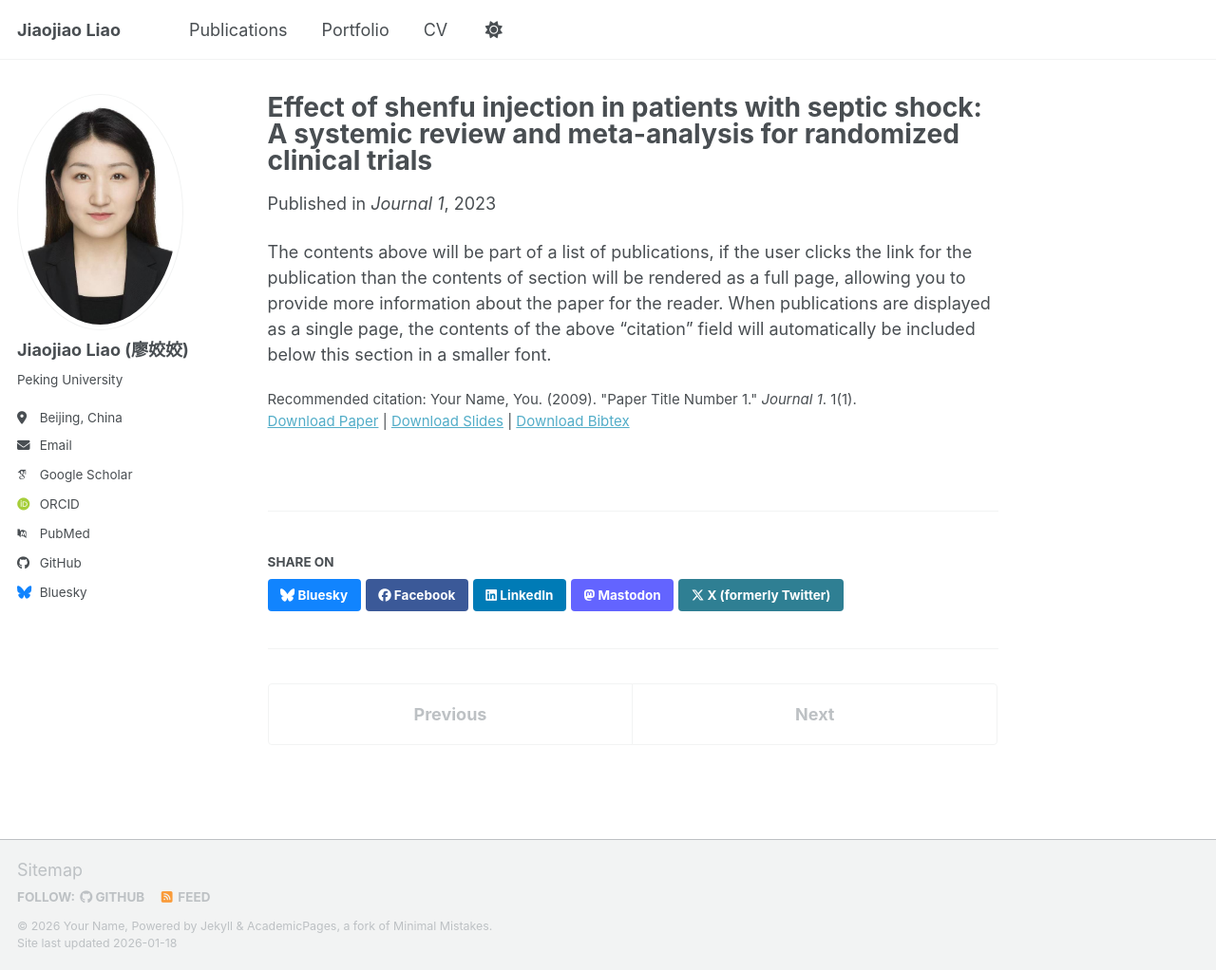
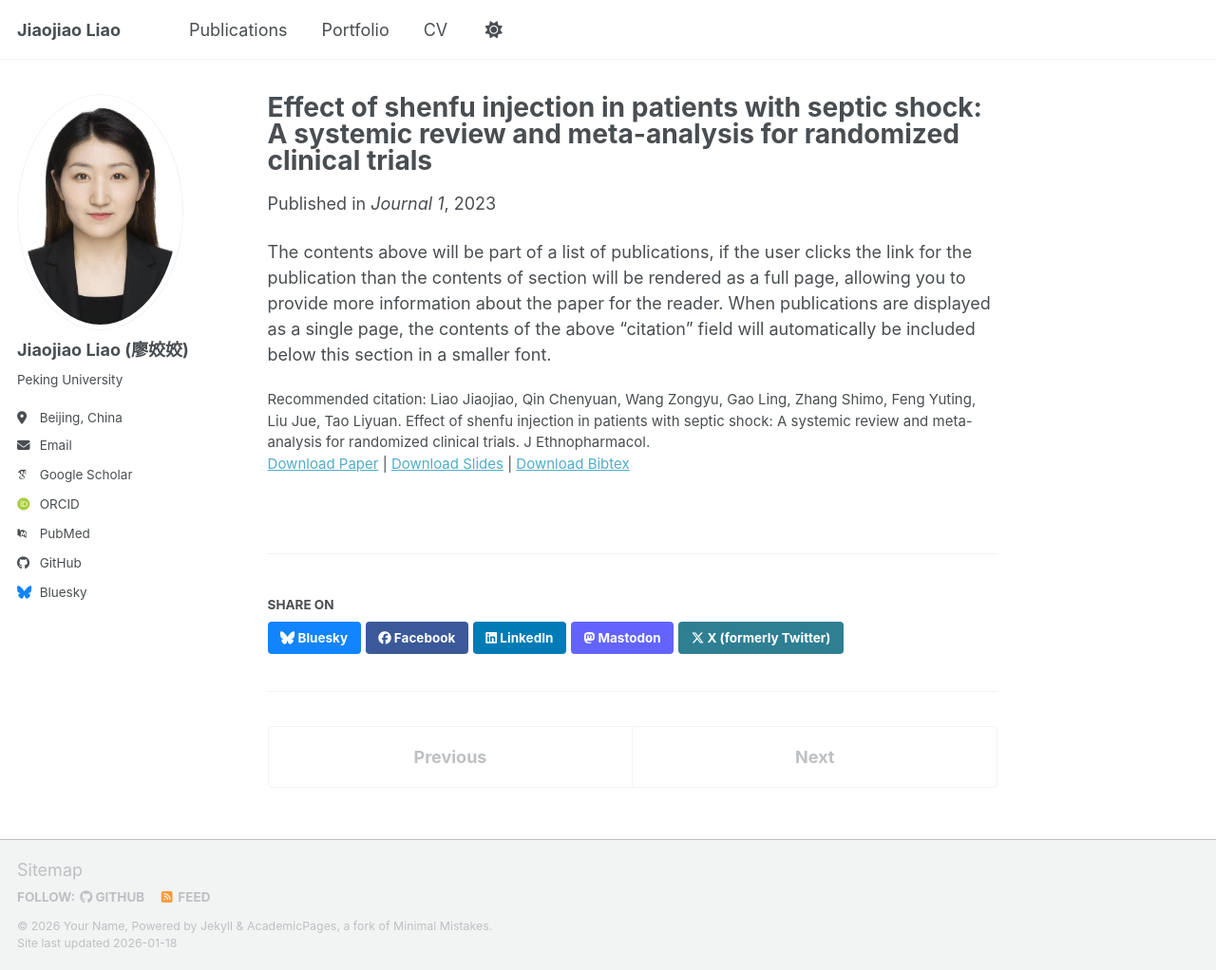
Before and after one commit to jessie-lj/jessie-lj.github.io, a Jekyll site: the page built from _publications/2009-10-01-paper-title-number-1.md, in a window 1280 px wide and 1022 px high. Shown: the whole window at 95% size. Built offline with Jekyll 4.4.1, drawn with Linux system fonts in a browser that asks for light colours; some web fonts are replaced; a script bundle is joined from its source files by our own code; library files that are not in the unit come from our copies.

Commit message:
Update 2009-10-01-paper-title-number-1.md

```diff
--- a/_publications/2009-10-01-paper-title-number-1.md
+++ b/_publications/2009-10-01-paper-title-number-1.md
@@ -1,6 +1,6 @@
 ---
 title: "Effect of shenfu injection in patients with septic shock: A systemic review and meta-analysis for randomized clinical trials"
-collection: publications
+collection: Journal of Ethnopharmacology
 category: manuscripts
 permalink: /publication/2009-10-01-paper-title-number-1
 excerpt: 'This paper is about the number 1. The number 2 is left for future work.'
@@ -9,6 +9,6 @@
 slidesurl: 'https://academicpages.github.io/files/slides1.pdf'
 paperurl: 'https://academicpages.github.io/files/paper1.pdf'
 bibtexurl: 'https://academicpages.github.io/files/bibtex1.bib'
-citation: 'Your Name, You. (2009). &quot;Paper Title Number 1.&quot; <i>Journal 1</i>. 1(1).'
+citation: 'Liao Jiaojiao, Qin Chenyuan, Wang Zongyu, Gao Ling, Zhang Shimo, Feng Yuting, Liu Jue, Tao Liyuan. Effect of shenfu injection in patients with septic shock: A systemic review and meta-analysis for randomized clinical trials. J Ethnopharmacol.'
 ---
 The contents above will be part of a list of publications, if the user clicks the link for the publication than the contents of section will be rendered as a full page, allowing you to provide more information about the paper for the reader. When publications are displayed as a single page, the contents of the above "citation" field will automatically be included below this section in a smaller font.
```
